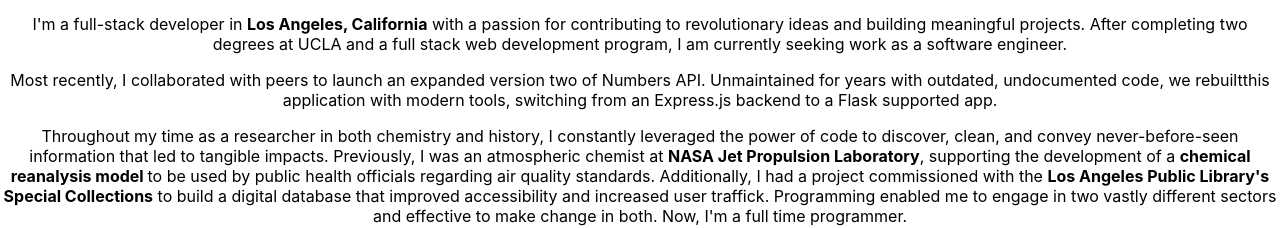
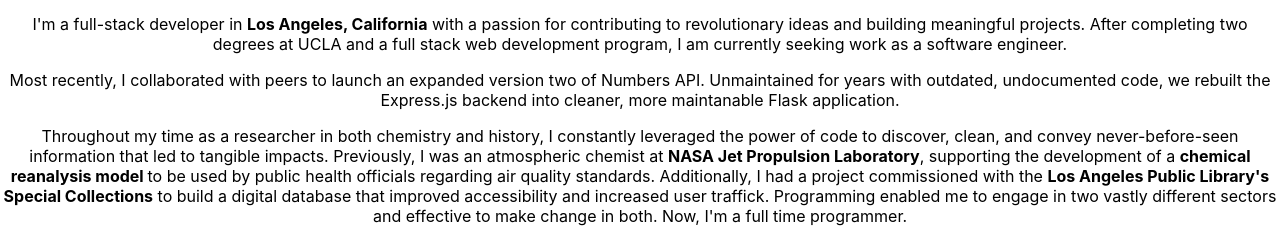
Before and after one commit to m-romberg/personal-website-v2, a React (Create React App) app: page /madelynromberg in a window 1280 px wide. Shown: the part 340-568 px from the top of the page. Built offline with nearby package versions, Linux system fonts and the light colour scheme.

Commit message:
fix bio typos

```diff
--- a/src/Biography.js
+++ b/src/Biography.js
@@ -11,8 +11,8 @@
       <p className="Biography-paragraph">
       Most recently, I collaborated with peers to launch an expanded
       version two of Numbers API. Unmaintained for years with outdated,
-      undocumented code, we rebuiltthis application with modern tools,
-      switching from an Express.js backend to a Flask supported app.
+      undocumented code, we rebuilt the Express.js backend into cleaner,
+      more maintanable Flask application.
       </p>
       </p>
       <p className="Biography-paragraph">
```
